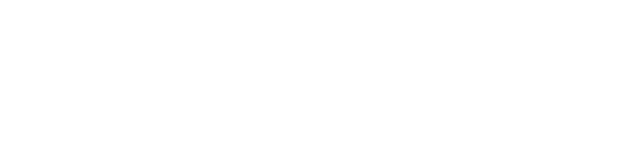
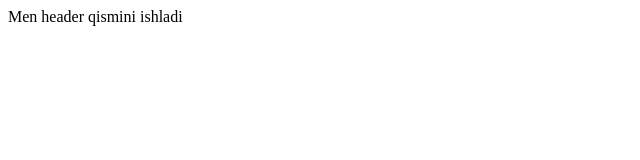
Before and after one commit to ahmedoomn/Testloyiha, a plain HTML site: page index.html in a window 1280 px wide. Shown: the whole page, without its empty margins (0-640 px from the left). Drawn offline with Linux system fonts and the light colour scheme.

Commit message:
yangilanish

```diff
--- a/index.html
+++ b/index.html
@@ -7,7 +7,7 @@
 </head>
 <body>
     <header>
-
+        Men header qismini ishladi
     </header>
     <main>
 
```
